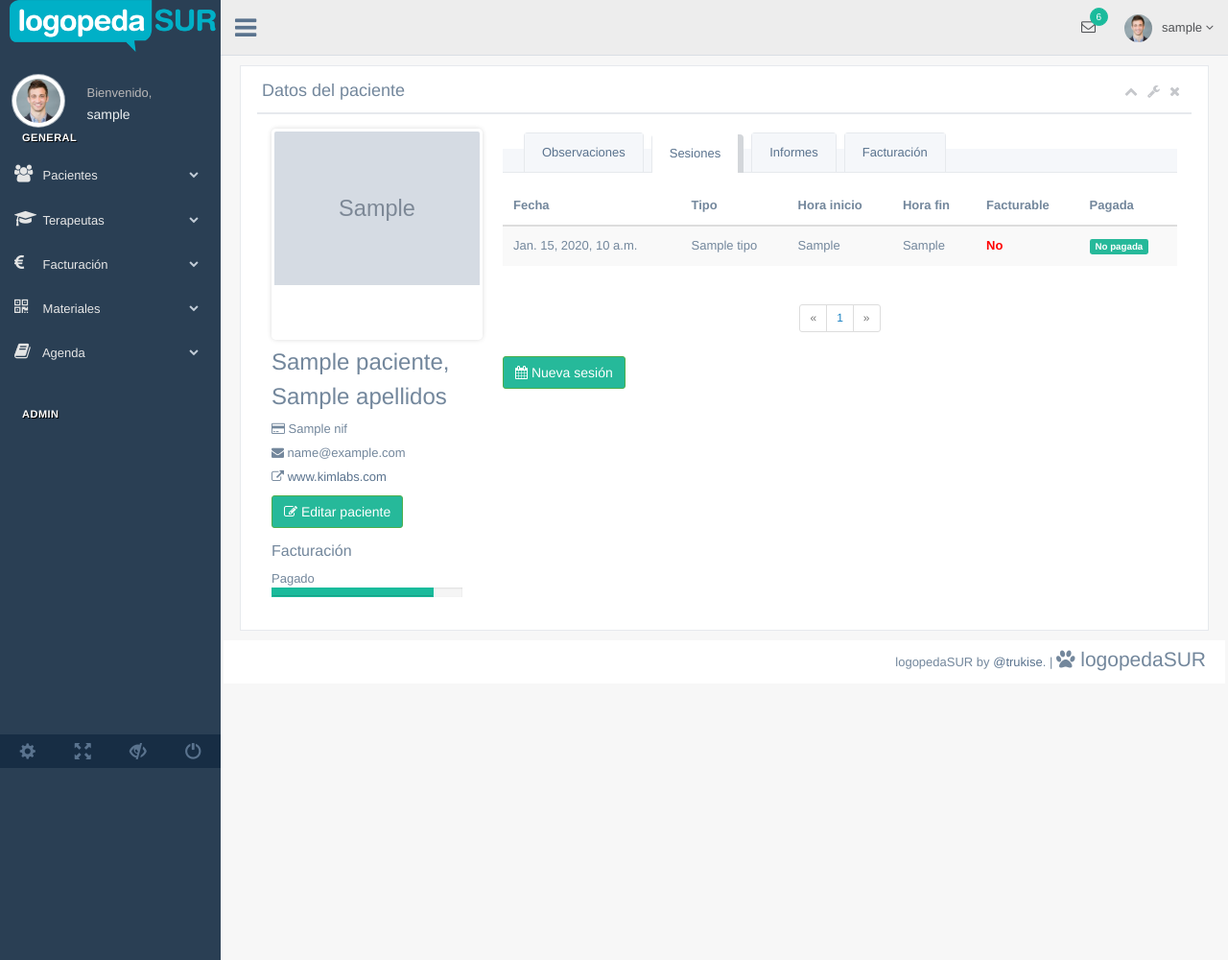
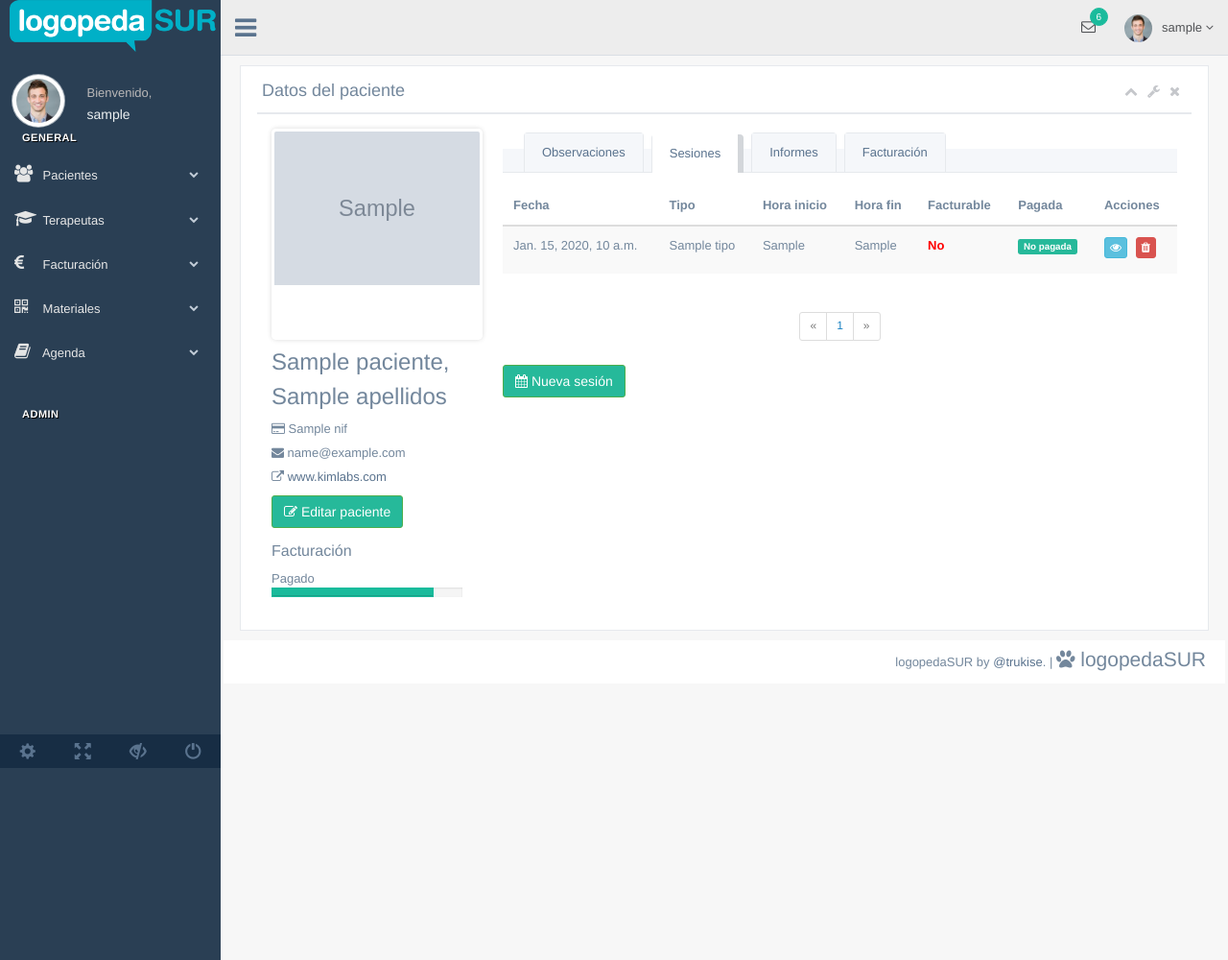
Before and after one commit to acgallardo/logopedasur, a Django app: template logopedasur/logopedasur/pacientes/templates/pacientes/pacientes_details.html in a window 1280 px wide, after a click on "Sesiones". Shown: the whole page at 96% size. Run offline with Django 3.2, Linux system fonts and the light colour scheme; the template is opened without the code that fills it: most values are stand-ins (such as "Sample title", 1, 10 or a date in 2020); grey boxes marked "Sample" are stand-in pictures; some libraries are stand-ins or nearby versions.

Commit message:
Some minus modifications on -pacientes_details.html- and -tutores_details.html- templates, like add an action columns on sessions table or invoices tables with show and delete buttons

```diff
--- a/logopedasur/logopedasur/pacientes/templates/pacientes/pacientes_details.html
+++ b/logopedasur/logopedasur/pacientes/templates/pacientes/pacientes_details.html
@@ -136,6 +136,7 @@
                                                                 <th>Hora fin</th>
                                                                 <th>Facturable</th>
                                                                 <th>Pagada</th>
+                                                                <th>Acciones</th>
                                                             </tr>
                                                         </thead>
                                                         <tbody>
@@ -155,6 +156,10 @@
                                                                     {% else %}
                                                                           <span class="label label-success">{% trans "No pagada"  %}</span>
                                                                     {% endif %}</td>
+                                                                <td>
+                                                                  <a href="#" class="btn btn-info btn-xs"><i class="fa fa-eye"></i></a>
+                                                                  <a href="#" class="btn btn-danger btn-xs"><i class="fa fa-trash"></i></a>
+                                                                </td>
                                                             </tr>
                                                           {% endfor %}
                                                         </tbody>
@@ -234,7 +239,10 @@
                                                               <td>{{ informe_paciente.fecha_entrega }}</td>
                                                               <td><span class="label label-success">{{ informe_paciente.tipo }}</span></td>
                                                               <td>{{ informe_paciente.terapeuta }}</td>
-                                                              <td><a href="{{ informe_paciente.informe.url }}" target="blank" class="btn btn-info btn-xs"><i class="fa fa-eye"> Ver </i></a></td>
+                                                              <td>
+                                                                <a href="{{ informe_paciente.informe.url }}" target="blank" class="btn btn-info btn-xs"><i class="fa fa-eye"></i></a>
+                                                                <a href="#" class="btn btn-danger btn-xs"><i class="fa fa-trash"></i></a>
+                                                              </td>
                                                           </tr>
                                                         {% endfor %}
                                                       </tbody>
@@ -313,7 +321,10 @@
                                                               <td>{{ factura_paciente.fecha }}</td>
                                                               <td>{{ factura_paciente.titulo }}</td>
                                                               <td>{{ factura_paciente.total}}</td>
-                                                              <td><a href="" target="blank" class="btn btn-info btn-xs"><i class="fa fa-eye"> Ver </i></a></td>
+                                                              <td>
+                                                                <a href="#" class="btn btn-info btn-xs"><i class="fa fa-eye"></i></a>
+                                                                <a href="#" class="btn btn-danger btn-xs"><i class="fa fa-trash"></i></a>
+                                                              </td>
                                                           </tr>
                                                         {% endfor %}
                                                       </tbody>
--- a/logopedasur/logopedasur/pacientes/templates/pacientes/tutores_details.html
+++ b/logopedasur/logopedasur/pacientes/templates/pacientes/tutores_details.html
@@ -109,8 +109,10 @@
                                                                   {% else %}
                                                                         <span class="label label-warning">{{ paciente.estado }}</span></td>
                                                                   {% endif %}
-                                                              <td><a href="{% url "pacientes_details" paciente.pk %}" class="btn btn-xs btn-primary">Ver</a></td>
-
+                                                              <td>
+                                                                <a href="{% url "pacientes_details" paciente.pk %}" class="btn btn-xs btn-primary"><i class="fa fa-eye"></i></a>
+                                                                <a href="#" class="btn btn-danger btn-xs"><i class="fa fa-trash"></i></a>
+                                                              </td>
                                                           </tr>
                                                         {% endfor %}
                                                       </tbody>
```
